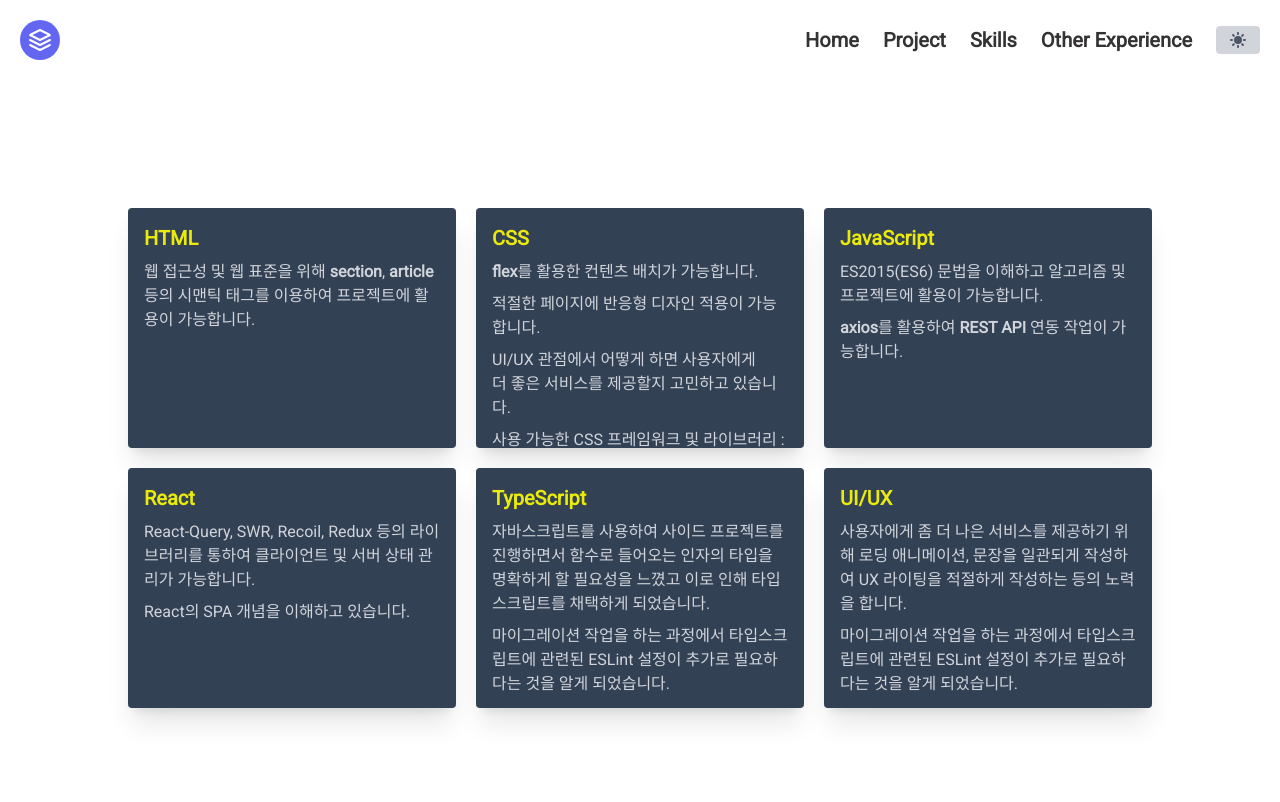
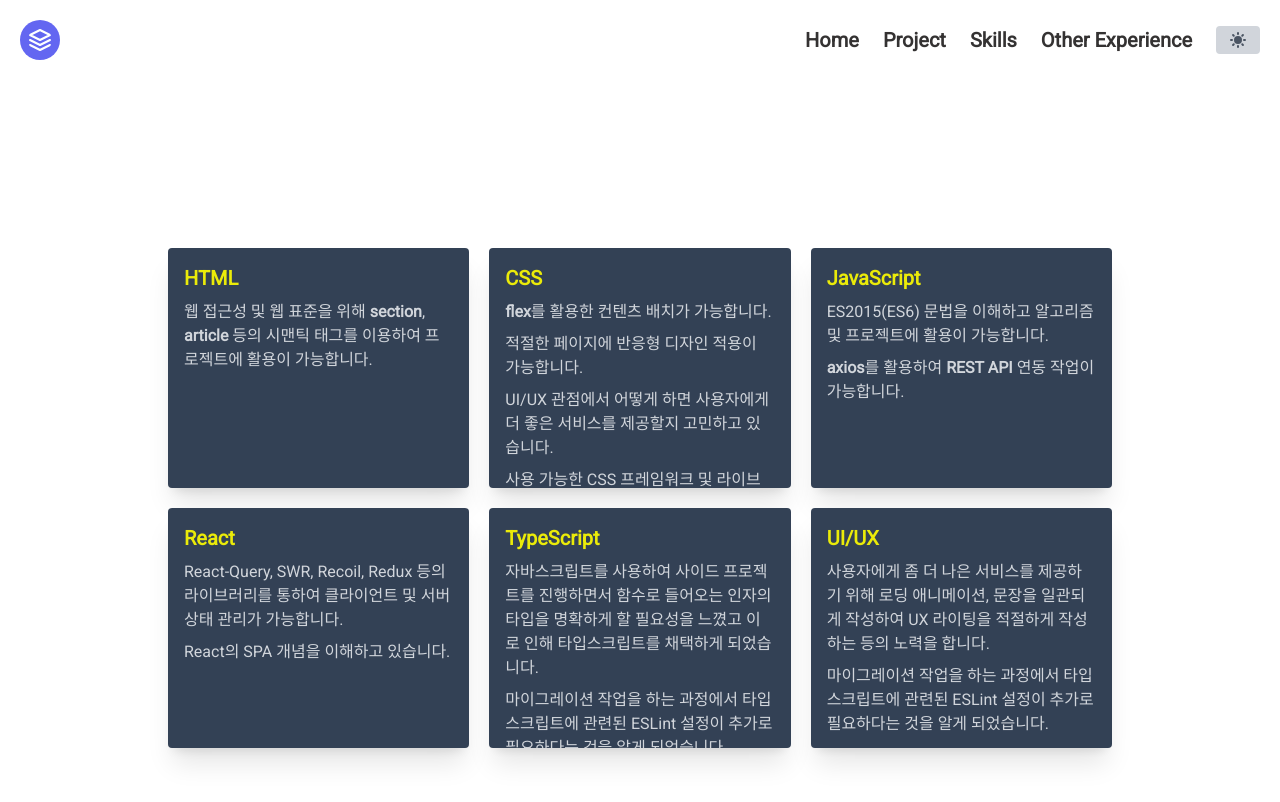
Before and after one commit to HA-SEUNG-JEONG/nextjs-portfolio, a Next.js app: page /skills in a window 1280 px wide. Shown: the top 802 px of the page. Built offline with nearby package versions, Linux system fonts and the light colour scheme.

Commit message:
Feat : css 수정

```diff
--- a/components/Content.tsx
+++ b/components/Content.tsx
@@ -3,7 +3,7 @@
 
 const Content = () => {
   return (
-    <section className="flex min-h-[849px] flex-col items-center justify-center overflow-y-hidden text-gray-600">
+    <section className="flex min-h-[91vh] dark:min-h-[91vh] flex-col items-center justify-center overflow-y-hidden text-gray-600">
       <div className="container mx-auto flex flex-col items-center px-5 py-24 md:flex-row">
         <div className="mb-16 flex flex-col items-center text-center md:mb-0 md:w-1/2 md:items-start md:pr-16 mobile:space-y-2 md:text-left lg:flex-grow lg:pr-24">
           <h1 className="title-font mb-4 text-3xl font-medium text-gray-900 sm:text-4xl">
--- a/pages/experiences.tsx
+++ b/pages/experiences.tsx
@@ -5,7 +5,7 @@
 const experience = () => {
   return (
     <Layout>
-      <div className="flex min-h-screen flex-col items-center justify-center px-5">
+      <div className="flex min-h-[90vh] dark:min-h-[91vh] flex-col items-center justify-center px-5">
         <Head>
           <title>정하승의 포트폴리오</title>
           <meta name="description" content="portfolio" />
--- a/pages/project.tsx
+++ b/pages/project.tsx
@@ -95,7 +95,7 @@
 const Project = ({ projects }: ProjectProps) => {
   return (
     <Layout>
-      <div className="mb-10 flex min-h-screen flex-col items-center justify-center px-5">
+      <div className="mb-10 flex min-h-[86.5vh] dark:min-h-[86.5vh] flex-col items-center justify-center px-5">
         <Head>
           <title>정하승의 포트폴리오</title>
           <meta name="description" content="portfolio" />
--- a/pages/skills.tsx
+++ b/pages/skills.tsx
@@ -4,7 +4,7 @@
   return (
     <>
       <Header />
-      <div className="mobile:grid mobile:grid-cols-1 grid grid-cols-3 gap-5 p-32 dark:bg-slate-800 sm:grid-cols-1 md:grid-cols-3 lg:grid-cols-3 xl:grid-cols-3">
+      <div className="mobile:grid mobile:grid-cols-1 grid grid-cols-3 gap-5 p-[10.5rem] dark:p-[10.5rem] dark:bg-slate-800 sm:grid-cols-1 md:grid-cols-3 lg:grid-cols-3 xl:grid-cols-3">
         <div className="h-60 overflow-hidden rounded bg-slate-700 shadow-xl">
           <div className="mobile:px-2 mx-2 py-4">
             <div className="mb-2 text-xl font-bold">
```
